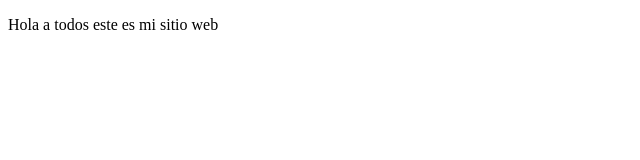
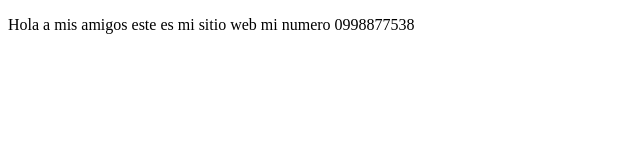
Before and after one commit to Edison422/proyectoDemoCursoPrework, a plain HTML site: page index.html in a window 1280 px wide. Shown: the whole page, without its empty margins (0-640 px from the left). Drawn offline with Linux system fonts and the light colour scheme.

Commit message:
cambios agregamos numero

```diff
--- a/index.html
+++ b/index.html
@@ -7,7 +7,8 @@
 </head>
 <body>
     <p>
-        Hola a todos este es mi sitio web
+        Hola a mis amigos este es mi sitio web
+        mi numero 0998877538
     </p>
 </body>
 </html>
```
